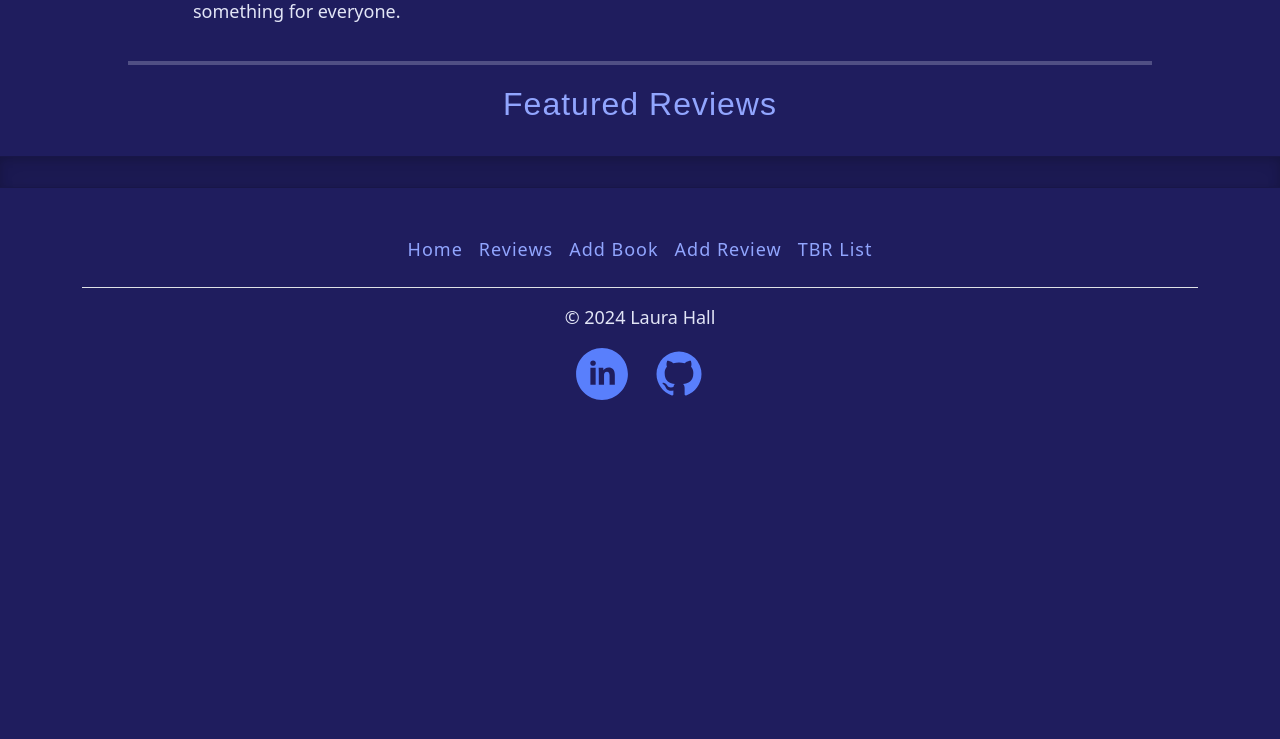
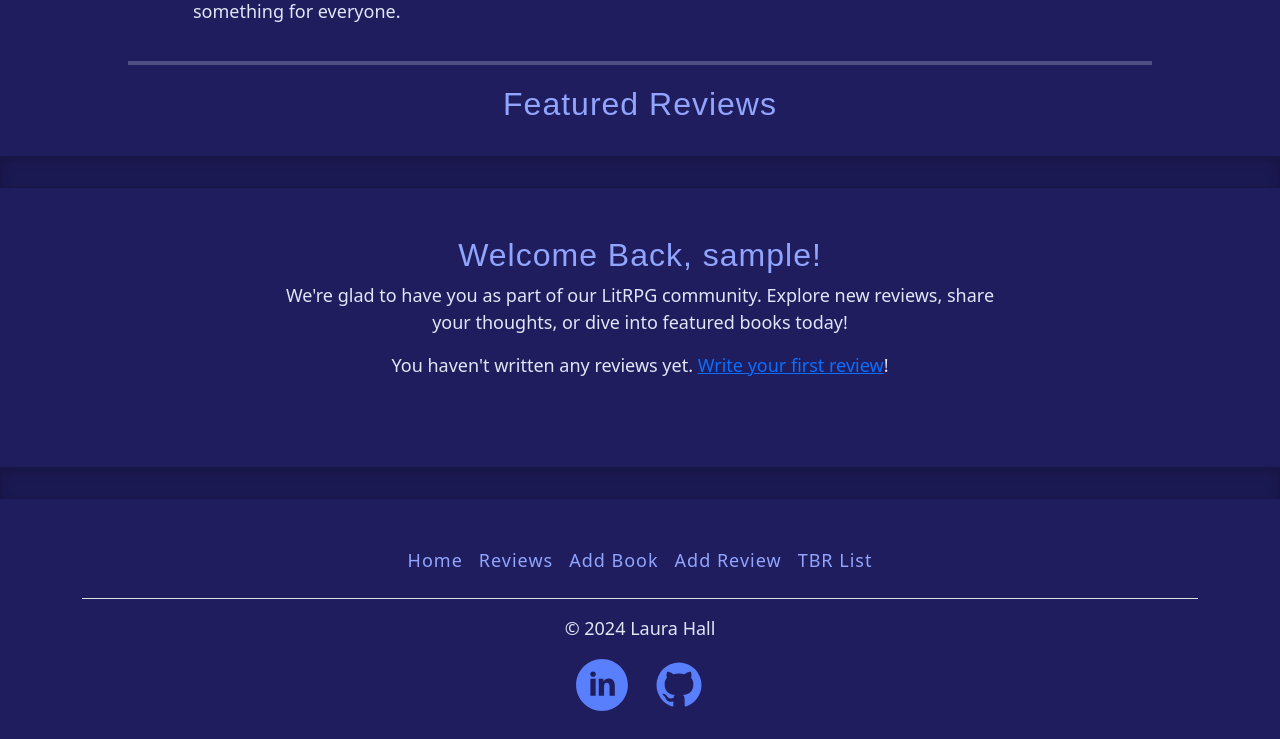
Before and after one commit to laurachri-hall/LitRPG-Library, a Django app: page / in a window 1280 px wide. Shown: the part 1475-2214 px from the top of the page. Before the commit the page ends 1875 px from the top, so only its background shows below. Run offline with Django 4.2, Linux system fonts and the light colour scheme; the visitor is signed in with stand-in values (Sample User, id 1); data that the repository does not hold is empty; some libraries are stand-ins or nearby versions; some web fonts are replaced.

Commit message:
Fix: restored accidentally deleted last call to action/ recent reviews section of index

```diff
--- a/config/settings.py
+++ b/config/settings.py
@@ -32,7 +32,7 @@ SECRET_KEY = os.environ.get("SECRET_KEY")
 
 
 # SECURITY WARNING: don't run with debug turned on in production!
-DEBUG = False
+DEBUG = True
 
 ALLOWED_HOSTS = [
     "8000-laurachriha-litrpglibra-oilbcmmfwss.ws.codeinstitute-ide.net",
--- a/templates/index.html
+++ b/templates/index.html
@@ -152,4 +152,46 @@
     </div>
 </div>
 
+<div class="b-example-divider mt-4"></div>
+
+<!-- Call to Action / Your Reviews -->
+<div class="container text-center py-5">
+    <div class="row justify-content-center">
+        {% if user.is_authenticated %}
+        <div class="col-md-8">
+            <!-- Constrain width of the content -->
+            <h2>Welcome Back, {{ user.username }}!</h2>
+            <p>We're glad to have you as part of our LitRPG community. Explore new reviews, share your thoughts, or dive
+                into featured books today!</p>
+
+            {% if user_reviews %}
+            <h3>Your Recent Reviews</h3>
+            <div class="row justify-content-center">
+                <div class="col-md-5">
+                    <ul class="list-group">
+                        {% for review in user_reviews %}
+                        <li class="list-group-item">
+                            <a href="{% url 'review_detail' review.slug %}" class="custom-link">{{ review.title }}</a>
+                            <p class="small">Posted on {{ review.created_on|date:"F j, Y" }}</p>
+                        </li>
+                        {% endfor %}
+                    </ul>
+                </div>
+            </div>
+            {% else %}
+            <p>You haven't written any reviews yet. <a href="{% url 'add_review' %}">Write your first review</a>!</p>
+            {% endif %}
+        </div>
+        {% else %}
+        <div class="col-md-6">
+            <!-- Constrain width for guest content -->
+            <h2>Join Our LitRPG Community!</h2>
+            <p>Register now to discover, review, and discuss your favorite LitRPG books.</p>
+            <a href="{% url 'account_signup' %}" class="btn btn-signup btn-lg">Sign Up</a>
+            <a href="{% url 'account_login' %}" class="btn btn-login btn-lg">Log In</a>
+        </div>
+        {% endif %}
+    </div>
+</div>
+
 {% endblock %}
```
Also changed, not shown: README.md, 3 other files.
